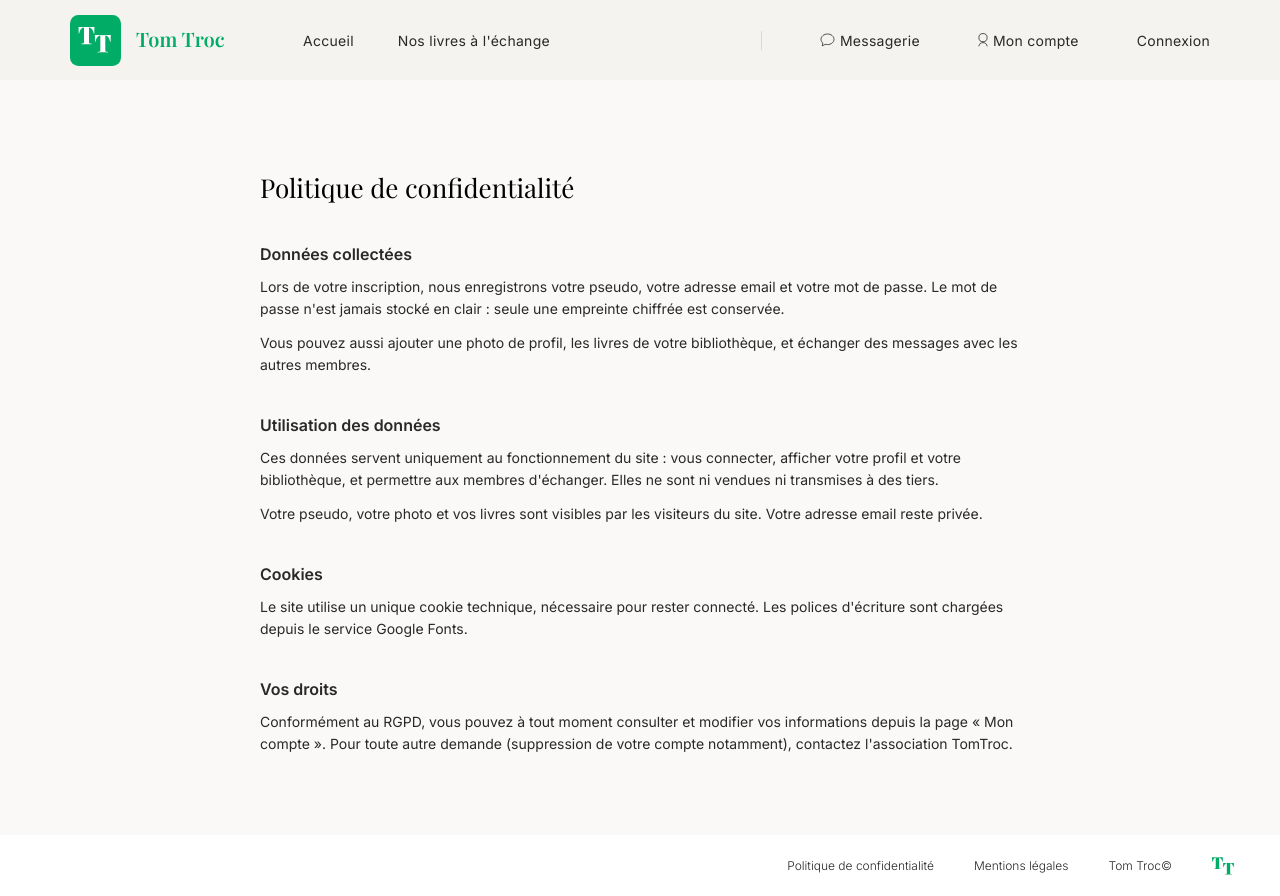
After one commit to mariushub/OC2-P4, a PHP site: template views/templates/privacy.php in a window 1280 px wide. The commit adds this page. Run offline with PHP 8.4, Linux system fonts and the light colour scheme; the template is opened without the code that fills it, so the values that code supplies are empty; a stand-in replaces the project's code that opens the database connection; some libraries are stand-ins or nearby versions.

Commit message:
Mentions légales, politique de confidentialité et README

```diff
--- /dev/null
+++ b/views/templates/privacy.php
@@ -0,0 +1,23 @@
+<?php
+/**
+ * Page de politique de confidentialité.
+ */
+?>
+
+<section class="page-light text-page">
+    <h1 class="page-title">Politique de confidentialité</h1>
+
+    <h2>Données collectées</h2>
+    <p>Lors de votre inscription, nous enregistrons votre pseudo, votre adresse email et votre mot de passe. Le mot de passe n'est jamais stocké en clair : seule une empreinte chiffrée est conservée.</p>
+    <p>Vous pouvez aussi ajouter une photo de profil, les livres de votre bibliothèque, et échanger des messages avec les autres membres.</p>
+
+    <h2>Utilisation des données</h2>
+    <p>Ces données servent uniquement au fonctionnement du site : vous connecter, afficher votre profil et votre bibliothèque, et permettre aux membres d'échanger. Elles ne sont ni vendues ni transmises à des tiers.</p>
+    <p>Votre pseudo, votre photo et vos livres sont visibles par les visiteurs du site. Votre adresse email reste privée.</p>
+
+    <h2>Cookies</h2>
+    <p>Le site utilise un unique cookie technique, nécessaire pour rester connecté. Les polices d'écriture sont chargées depuis le service Google Fonts.</p>
+
+    <h2>Vos droits</h2>
+    <p>Conformément au RGPD, vous pouvez à tout moment consulter et modifier vos informations depuis la page « Mon compte ». Pour toute autre demande (suppression de votre compte notamment), contactez l'association TomTroc.</p>
+</section>
```
Also changed, not shown: controllers/HomeController.php (+20 -0 lines), index.php (+10 -0 lines), views/templates/legal.php (added, +22 -0 lines), README.md (added).
